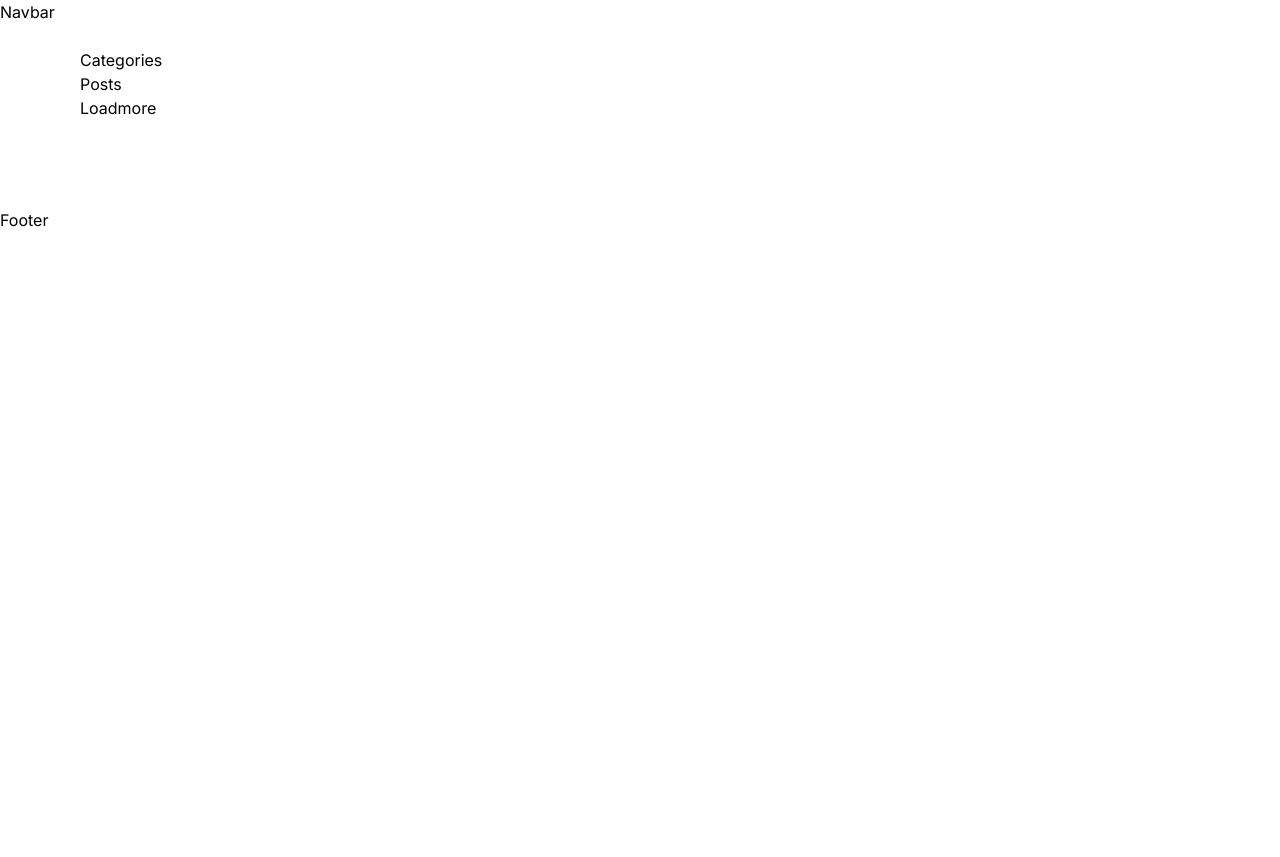
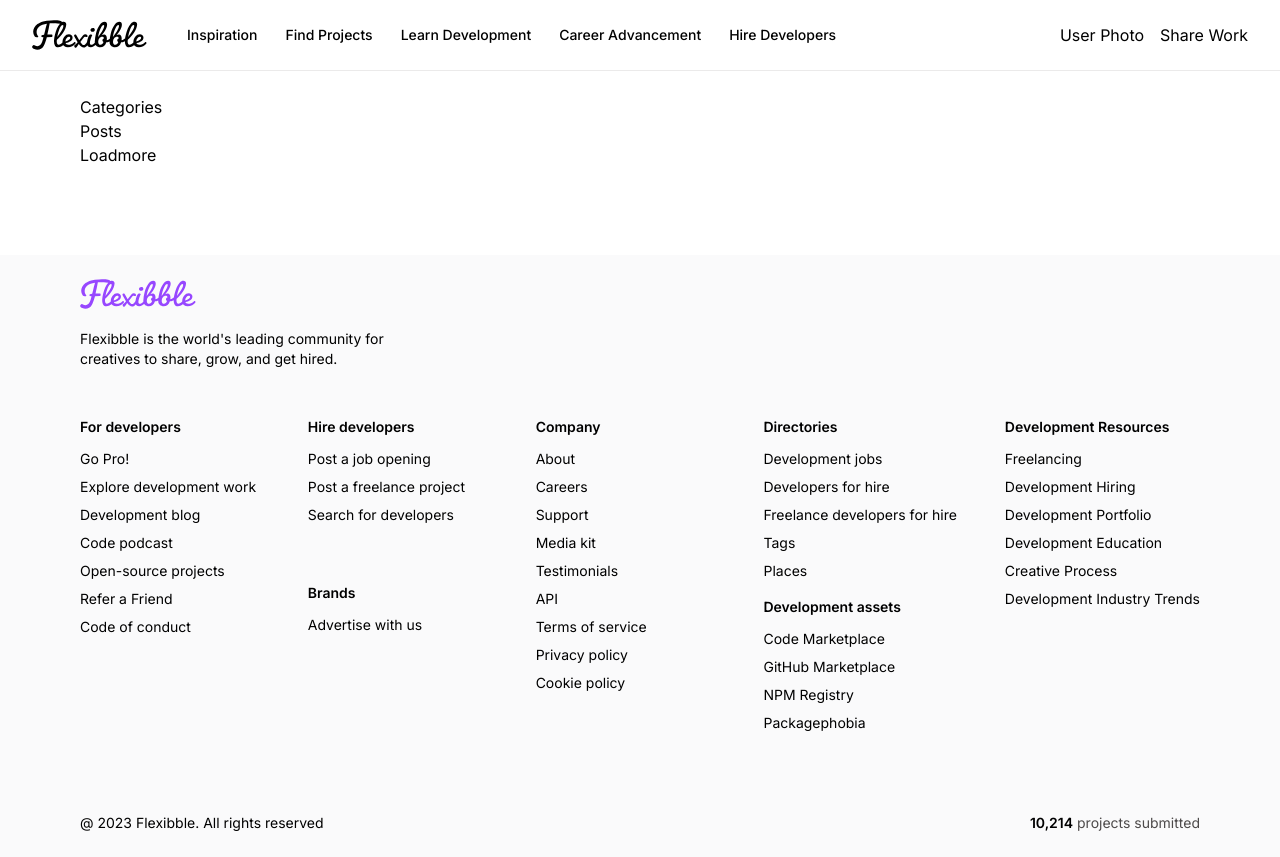
Before and after one commit to NammDev/flexibble, a Next.js app: page / in a window 1280 px wide. Before the commit the page ends 800 px from the top, so only its background shows below. Built offline with nearby package versions, Linux system fonts and the light colour scheme.

Commit message:
Layout: Navbar & Footer styles

```diff
--- a/app/layout.tsx
+++ b/app/layout.tsx
@@ -1,5 +1,7 @@
 import './globals.css'
 import type { Metadata } from 'next'
+import Navbar from '@/components/Navbar'
+import Footer from '@/components/Footer'
 
 export const metadata: Metadata = {
   title: 'Flexibble',
@@ -10,9 +12,9 @@
   return (
     <html lang='en'>
       <body>
-        Navbar
+        <Navbar />
         <main>{children}</main>
-        Footer
+        <Footer />
       </body>
     </html>
   )
--- /dev/null
+++ b/components/Footer.tsx
@@ -0,0 +1,62 @@
+import { footerLinks } from '@/constants'
+import Image from 'next/image'
+import Link from 'next/link'
+
+type ColumnProps = {
+  title: string
+  links: Array<string>
+}
+
+const FooterColumn = ({ title, links }: ColumnProps) => (
+  <div className='footer_column'>
+    <h4 className='font-semibold'>{title}</h4>
+    <ul className='flex flex-col gap-2 font-normal'>
+      {links.map((link) => (
+        <Link href='/' key={link}>
+          {link}
+        </Link>
+      ))}
+    </ul>
+  </div>
+)
+
+const Footer = () => (
+  <section className='flexStart footer'>
+    <div className='flex flex-col gap-12 w-full'>
+      <div className='flex items-start flex-col'>
+        <Image src='/logo-purple.svg' width={116} height={38} alt='logo' />
+
+        <p className='text-start text-sm font-normal mt-5 max-w-xs'>
+          Flexibble is the world&apos;s leading community for creatives to share, grow, and get
+          hired.
+        </p>
+      </div>
+      <div className='flex flex-wrap gap-12'>
+        <FooterColumn title={footerLinks[0].title} links={footerLinks[0].links} />
+
+        <div className='flex-1 flex flex-col gap-4'>
+          <FooterColumn title={footerLinks[1].title} links={footerLinks[1].links} />
+          <FooterColumn title={footerLinks[2].title} links={footerLinks[2].links} />
+        </div>
+
+        <FooterColumn title={footerLinks[3].title} links={footerLinks[3].links} />
+
+        <div className='flex-1 flex flex-col gap-4'>
+          <FooterColumn title={footerLinks[4].title} links={footerLinks[4].links} />
+          <FooterColumn title={footerLinks[5].title} links={footerLinks[5].links} />
+        </div>
+
+        <FooterColumn title={footerLinks[6].title} links={footerLinks[6].links} />
+      </div>
+    </div>
+
+    <div className='flexBetween footer_copyright'>
+      <p>@ 2023 Flexibble. All rights reserved</p>
+      <p className='text-gray'>
+        <span className='text-black font-semibold'>10,214</span> projects submitted
+      </p>
+    </div>
+  </section>
+)
+
+export default Footer
--- /dev/null
+++ b/components/Navbar.tsx
@@ -0,0 +1,39 @@
+import { NavLinks } from '@/constants'
+import Image from 'next/image'
+import Link from 'next/link'
+import React from 'react'
+
+const Navbar = () => {
+  const session = true
+  return (
+    <nav className='flexBetween navbar'>
+      {/* Logo & Links */}
+      <div className='flex-1 flexStart gap-10'>
+        <Link href='/'>
+          <Image src='/logo.svg' width={115} height={43} alt='Flexibble' />
+        </Link>
+        <ul className='xl:flex hidden text-small gap-7'>
+          {NavLinks.map((link) => (
+            <Link href={link.href} key={link.key}>
+              {link.text}
+            </Link>
+          ))}
+        </ul>
+      </div>
+
+      {/* User Photo & Signin */}
+      <div className='flexCenter gap-4'>
+        {session ? (
+          <>
+            User Photo
+            <Link href='/create-project'>Share Work</Link>
+          </>
+        ) : (
+          <>Login </>
+        )}
+      </div>
+    </nav>
+  )
+}
+
+export default Navbar
```
